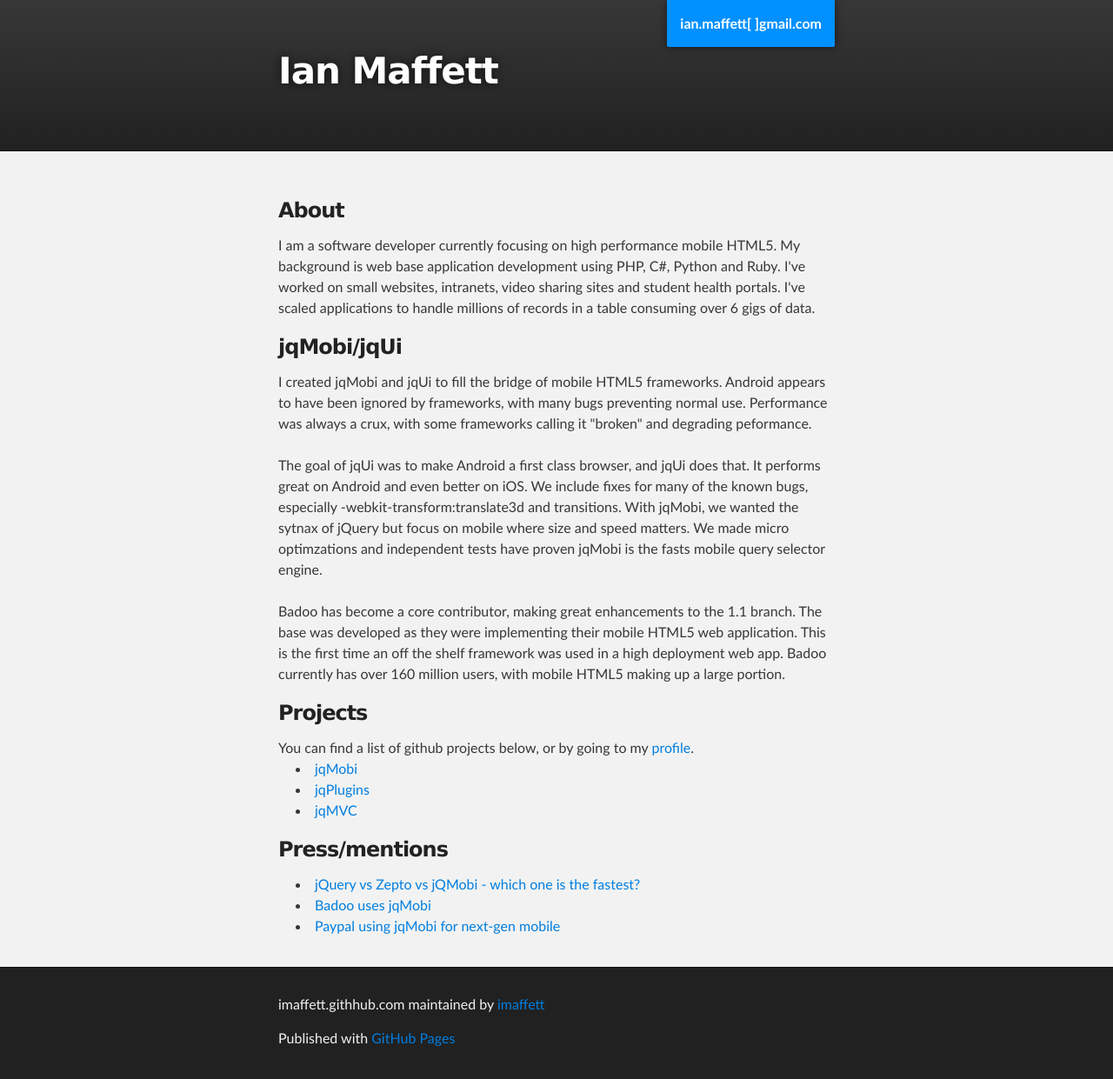
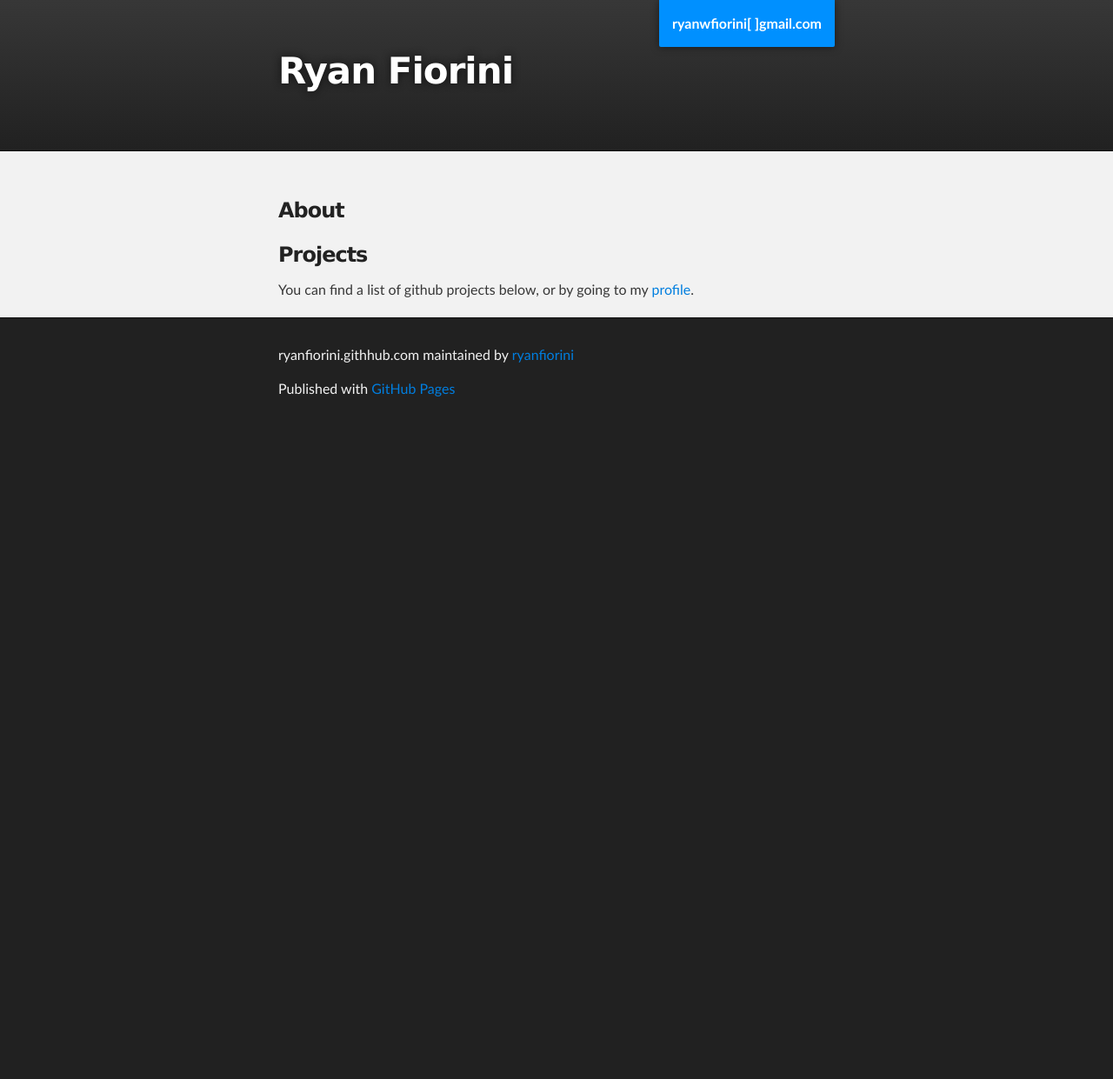
Before and after one commit to ryanfiorini/ryanfiorini.github.com, a plain HTML site: page index.html in a window 1280 px wide. Shown: the whole page at 87% size. After the commit the page ends 800 px from the top, so only its background shows below. Drawn offline with Linux system fonts and the light colour scheme.

Commit message:
myself update

```diff
--- a/index.html
+++ b/index.html
@@ -4,11 +4,11 @@
 <head>
   <meta charset='utf-8' />
   <meta http-equiv="X-UA-Compatible" content="chrome=1" />
-  <meta name="description" content="Imaffett.githhub.com : " />
+  <meta name="description" content="RyanFiorini.githhub.com : " />
 
   <link rel="stylesheet" type="text/css" media="screen" href="stylesheets/stylesheet.css">
 
-  <title>Ian Maffett</title>
+  <title>Ryan Fiorini</title>
 </head>
 
 <body>
@@ -16,9 +16,9 @@
   <!-- HEADER -->
   <div id="header_wrap" class="outer">
     <header class="inner">
-      <h1 id="project_title">Ian Maffett</h1>
+      <h1 id="project_title">Ryan Fiorini</h1>
       <h2 id="project_tagline"></h2>
-      <div id='forkme_banner'>ian.maffett[ ]gmail.com</div>
+      <div id='forkme_banner'>ryanwfiorini[ ]gmail.com</div>
 
     </header>
   </div>
@@ -28,37 +28,28 @@
     <section id="main_content" class="inner">
       <h3>About</h3>
 
-      <p>I am a software developer currently focusing on high performance mobile HTML5.  My background is web base application development using PHP, C#, Python and Ruby.  I've worked on small websites, intranets, video sharing sites and student health portals.  I've scaled applications to handle millions of records in a table consuming over 6 gigs of data.</p>
+      <p></p>
 
-      <h3>jqMobi/jqUi</h3>
-      <p>I created jqMobi and jqUi to fill the bridge of mobile HTML5 frameworks.  Android appears to have been ignored by frameworks, with many bugs preventing normal use.  Performance was always a crux, with some frameworks calling it "broken" and degrading peformance.<br><br>
-        The goal of jqUi was to make Android a first class browser, and jqUi does that.  It performs great on Android and even better on iOS.  We include fixes for many of the known bugs, especially -webkit-transform:translate3d and transitions.  With jqMobi, we wanted the sytnax of jQuery but focus on mobile where size and speed matters.  We made micro optimzations and independent tests have proven jqMobi is the fasts mobile query selector engine.
+      <h3></h3>
+      <p></p>
 
-        <br><br>
-        Badoo has become a core contributor, making great enhancements to the 1.1 branch.  The base was developed as they were implementing their mobile HTML5 web application.  This is the first time an off the shelf framework was used in a high deployment web app.  Badoo currently has over 160 million users, with mobile HTML5 making up a large portion.
 
 
         <h3>Projects</h3>
         You can find a list of github projects below, or by going to my <a href="http://www.github.com/imaffett" target="_blank">profile</a>.<br>
-        <ul style='list-style-type: none;'>
+        <!--<ul style='list-style-type: none;'>
           <li><a href="https://github.com/appmobi/jq.mobi" target="_blank">jqMobi</a></li>
           <li><a href="https://github.com/appmobi/jqPlugins" target="_blank">jqPlugins</a></li>
           <li><a href="https://github.com/appmobi/jqMVC" target="_blank">jqMVC</a></li>
-        </ul>
+        </ul>-->
 
-        <h3>Press/mentions</h3>
-        <ul style='list-style-type: none;'>
-          <li><a href="http://www.codefessions.com/2012/08/performance-of-jquery-compatible-mobile.html" target="_blank">jQuery vs Zepto vs jQMobi - which one is the fastest?</a></li>
-          <li><a href="http://pymnts.com/news/businesswire-feed/2012/august/30/jqmobi-becomes-first-mobile-javascript-framework-to-achieve-worldwide-web-app-deployment-by-major-social-network-20120830005413/" target="_blank">Badoo uses jqMobi</a></li>
-          <li><a href="http://looksgoodworkswell.blogspot.co.uk/2012/09/why-you-should-work-with-me-at-paypal.html" target="_blank">Paypal using jqMobi for next-gen mobile</a></li>
-        </ul>
       </section>
     </div>
 
     <!-- FOOTER  -->
     <div id="footer_wrap" class="outer">
       <footer class="inner">
-        <p class="copyright">imaffett.githhub.com maintained by <a href="https://github.com/imaffett">imaffett</a></p>
+        <p class="copyright">ryanfiorini.githhub.com maintained by <a href="https://github.com/ryanfiorini">ryanfiorini</a></p>
         <p>Published with <a href="http://pages.github.com">GitHub Pages</a></p>
       </footer>
     </div>
```
